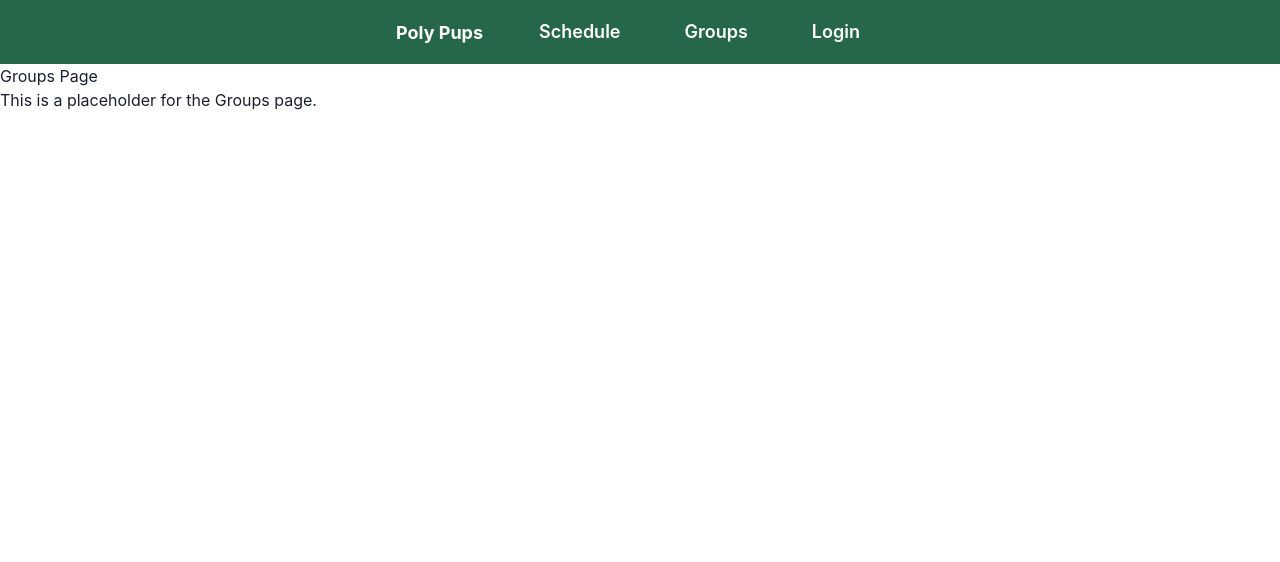
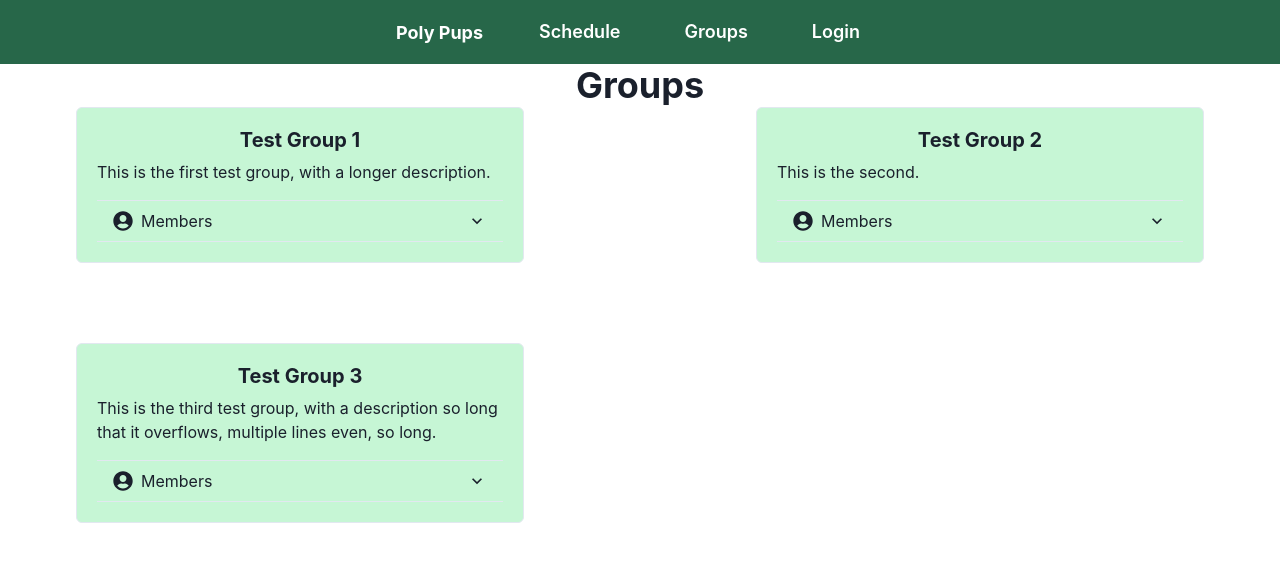
Before and after one commit to jacobmarcus805/CSC307-Google2, a React (Vite) app in the folder packages/react-frontend/: page /1/groups in a window 1280 px wide. Shown: the top 562 px of the page. Built offline with nearby package versions, Linux system fonts and the light colour scheme.

Commit message:
created group page with fake data

```diff
--- a/packages/react-frontend/src/components/Navbar.jsx
+++ b/packages/react-frontend/src/components/Navbar.jsx
@@ -35,7 +35,7 @@ function Navbar() {
           {/* Groups Button */}
           <Button
             as={RouterLink}
-            to="/username/groups"
+            to="/groups"
             colorScheme="green"
             variant="ghost"
             size="lg"
--- /dev/null
+++ b/packages/react-frontend/src/components/groups_components/group_card.jsx
@@ -0,0 +1,45 @@
+import {
+  Icon,
+  Accordion,
+  AccordionButton,
+  AccordionIcon,
+  AccordionPanel,
+  AccordionItem,
+  Card,
+  CardHeader,
+  CardBody,
+  Heading,
+  Text,
+} from "@chakra-ui/react";
+import { FaUserCircle } from "react-icons/fa";
+
+function GroupCard({ group }) {
+  const listMembers = (members) => {
+    return members.map((member, idx) => <p key={idx}>{member}</p>);
+  };
+
+  return (
+    <Card w="md" variant={"outline"} bg={"green.100"}>
+      <CardBody>
+        <Heading size="md" mb={2} textAlign={"center"}>
+          {group.name}
+        </Heading>
+        <Text mb={4}>{group.description}</Text>
+        <Accordion allowToggle variant={"subtle"}>
+          <AccordionItem>
+            <AccordionButton gap={2} alignItems={"center"}>
+              <Icon as={FaUserCircle} boxSize={5} />
+              <Text flex={1} textAlign={"left"}>
+                Members
+              </Text>
+              <AccordionIcon />
+            </AccordionButton>
+            <AccordionPanel>{listMembers(group.members)}</AccordionPanel>
+          </AccordionItem>
+        </Accordion>
+      </CardBody>
+    </Card>
+  );
+}
+
+export default GroupCard;
--- a/packages/react-frontend/src/pages/groups.jsx
+++ b/packages/react-frontend/src/pages/groups.jsx
@@ -1,12 +1,52 @@
 import React from "react";
+import GroupCard from "../components/groups_components/group_card";
+import { Heading, SimpleGrid } from "@chakra-ui/react";
 
-function Groups() {
+const groups_data = [
+  {
+    name: "Test Group 1",
+    description: "This is the first test group, with a longer description.",
+    admins: ["id1", "id2"],
+    members: ["id3", "id4"],
+  },
+  {
+    name: "Test Group 2",
+    description: "This is the second.",
+    admins: ["id5", "id6"],
+    members: ["id7", "id8"],
+  },
+  {
+    name: "Test Group 3",
+    description:
+      "This is the third test group, with a description so long that it overflows, multiple lines even, so long.",
+    admins: ["id9"],
+    members: ["id10"],
+  },
+];
+
+const ListGroups = ({ groups }) => {
+  return (
+    <SimpleGrid
+      columns={2}
+      spacing={20}
+      justifyItems={"center"}
+      alignItems={"center"}
+      justifyContent={"center"}
+    >
+      {groups.map((group) => (
+        <GroupCard key={group.name} group={group} />
+      ))}
+    </SimpleGrid>
+  );
+};
+
+const Groups = () => {
   return (
     <div>
-      <h1>Groups Page</h1>
-      <p>This is a placeholder for the Groups page.</p>
+      <Heading textAlign="center">Groups</Heading>
+      <ListGroups groups={groups_data} />
     </div>
   );
-}
+};
 
 export default Groups;
```
